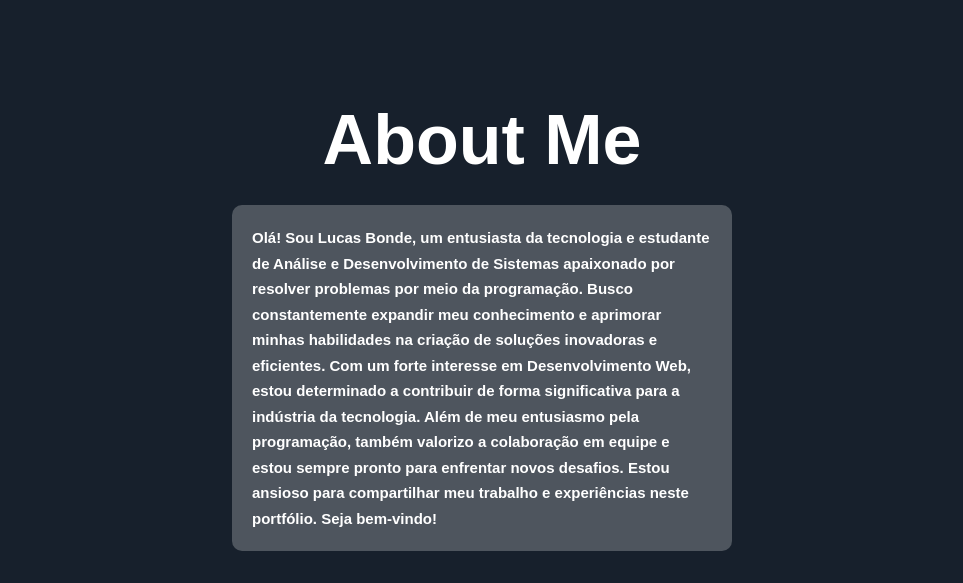
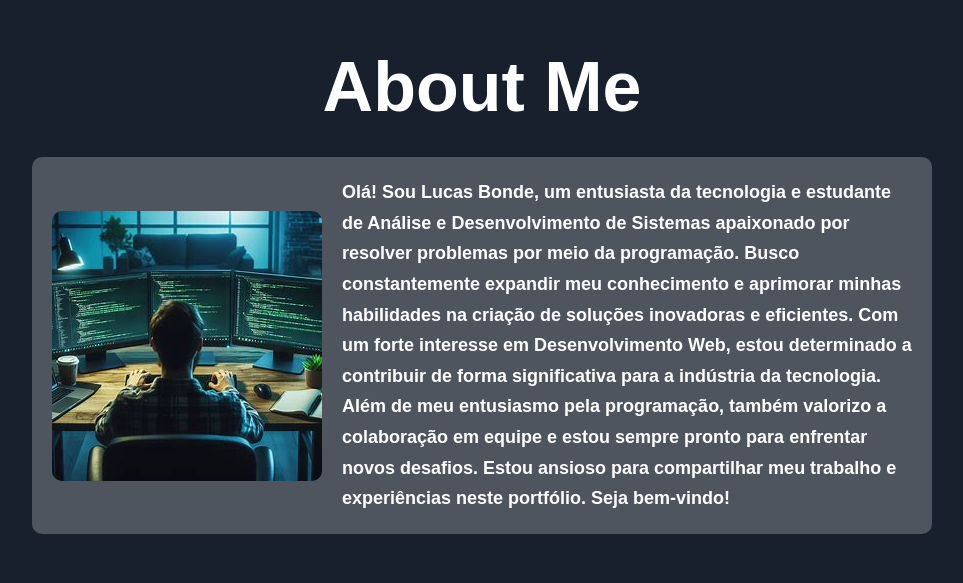
Before and after one commit to LucasBondeDeSouza/portfolio, a React (Create React App) app: page / in a window 1280 px wide. Shown: the part 897-1480 px from the top of the page, without its empty margins (158-1121 px from the left). Built offline with nearby package versions, Linux system fonts and the light colour scheme.

Commit message:
atualização

```diff
--- a/src/Components/About.css
+++ b/src/Components/About.css
@@ -4,7 +4,6 @@
     align-items: center;
     justify-content: center;
     background-color: #17202C;
-    padding-top: 70px;
     min-height: 100vh;
 }
 
@@ -26,3 +25,32 @@
     font-size: 15px;
     line-height: 1.7;
 }
+
+.About--img {
+    display: none;
+}
+
+@media screen and (min-width: 768px) {
+    .About--content {
+        display: flex;
+        justify-content: center;
+        align-items: center;
+        gap: 20px;
+        max-width: 900px;
+        margin-top: 30px;
+    }
+
+    .About--img {
+        display: flex;
+        height: 100%;
+    }
+
+    .About--img img {
+        height: 100%;
+        border-radius: 10px;
+    }
+
+    .About--content p {
+        font-size: 18px;
+    }
+}
--- a/src/Components/About.js
+++ b/src/Components/About.js
@@ -1,12 +1,18 @@
 import React from 'react'
 
 import './About.css'
+
+import Img_about from '../assets/img-about.png'
 
 export default () => {
     return (
         <div id="about" className="About">
             <p>About Me</p>
-            <div className="About--content">
+            <div className="About--content toRight">
+                <div className='About--img'>
+                    <img src={Img_about} alt='Imagem about' />
+                </div>
+
                 <p>
                     Olá! Sou Lucas Bonde, um entusiasta da tecnologia e estudante de Análise e Desenvolvimento de Sistemas apaixonado por resolver problemas por meio da programação. Busco constantemente expandir meu conhecimento e aprimorar minhas habilidades na criação de soluções inovadoras e eficientes. Com um forte interesse em Desenvolvimento Web, estou determinado a contribuir de forma significativa para a indústria da tecnologia. Além de meu entusiasmo pela programação, também valorizo a colaboração em equipe e estou sempre pronto para enfrentar novos desafios. Estou ansioso para compartilhar meu trabalho e experiências neste portfólio. Seja bem-vindo!
                 </p>
```
Also changed, not shown: src/assets/img-about.png (added).
